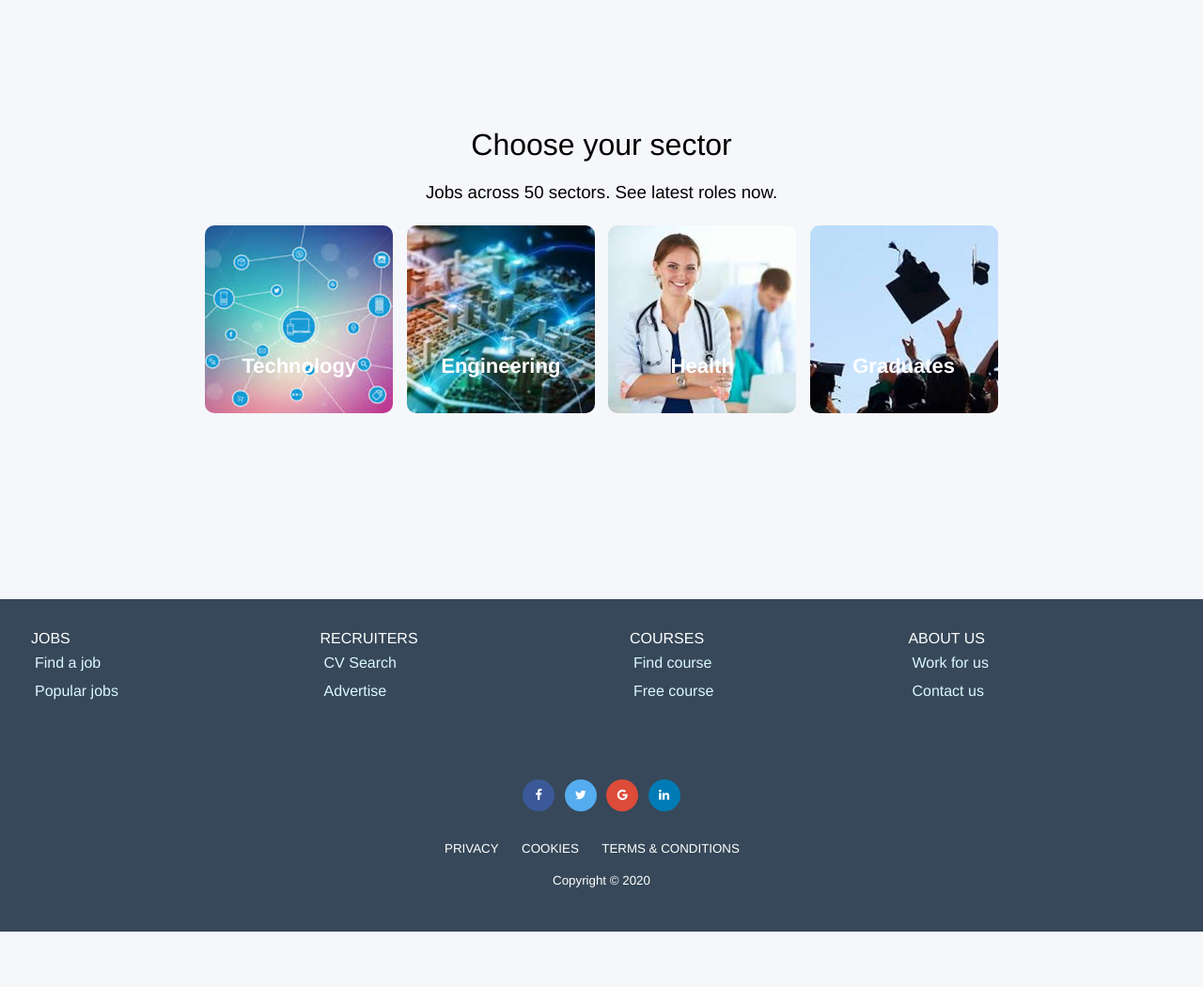
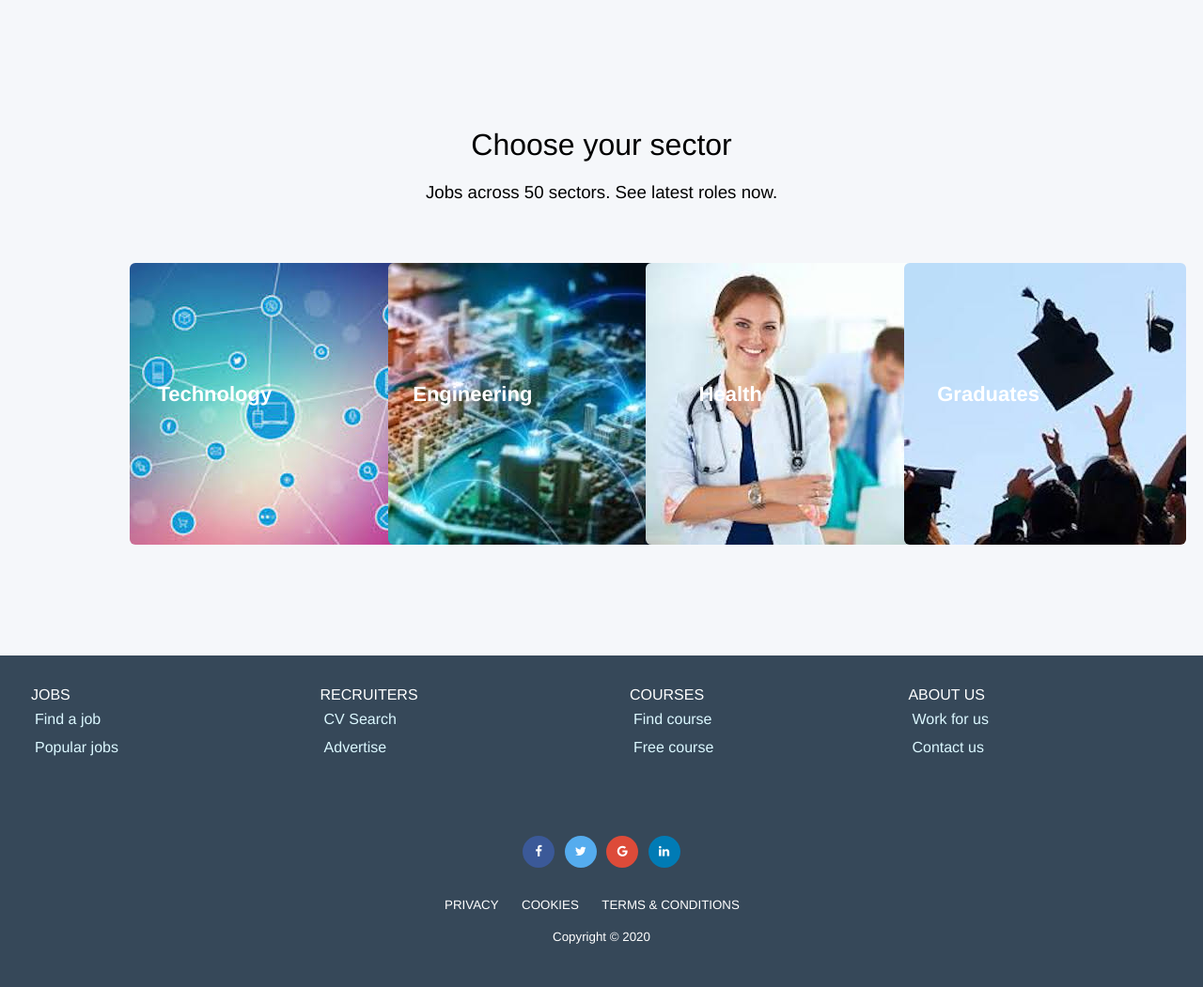
Before and after one commit to Hemlatab/Job-Portal, a PHP site: page / in a window 1280 px wide. Shown: the part 1289-2340 px from the top of the page at 94% size. Before the commit the page ends 2281 px from the top, so only its background shows below. Run offline with PHP 8.4, Linux system fonts and the light colour scheme.

Commit message:
Add style to image container

```diff
--- a/css/styles.css
+++ b/css/styles.css
@@ -223,7 +223,9 @@ label{
 }
 .img-sectors{
 	border-radius: 5%;
-	max-width: 100%;
+	/* max-width: 100%; */
+	padding: 10px;
+
 }
 .box-sectors{
 	height:300px;
@@ -233,7 +235,8 @@ label{
 	background-size: cover;
 	position: relative;
 	display: inline-block;
-	margin: 5px;
+	margin: 15px;
+	padding: 20px;
 }
 .box-sectors:before{
 	content: '';
```
